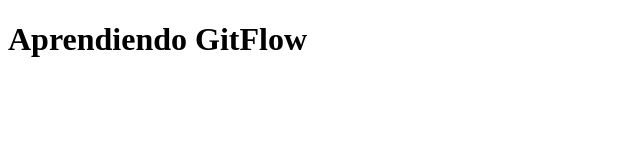
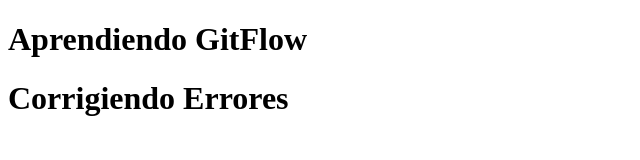
Before and after one commit to esantos2019254/EjemploGit, a plain HTML site: page index.html in a window 1280 px wide. Shown: the whole page, without its empty margins (0-640 px from the left). Drawn offline with Linux system fonts and the light colour scheme.

Commit message:
Corrigiendo errores en producción

```diff
--- a/index.html
+++ b/index.html
@@ -7,5 +7,6 @@
 </head>
 <body>
     <h1>Aprendiendo GitFlow</h1>
+    <h1>Corrigiendo Errores</h1>
 </body>
 </html>
```
